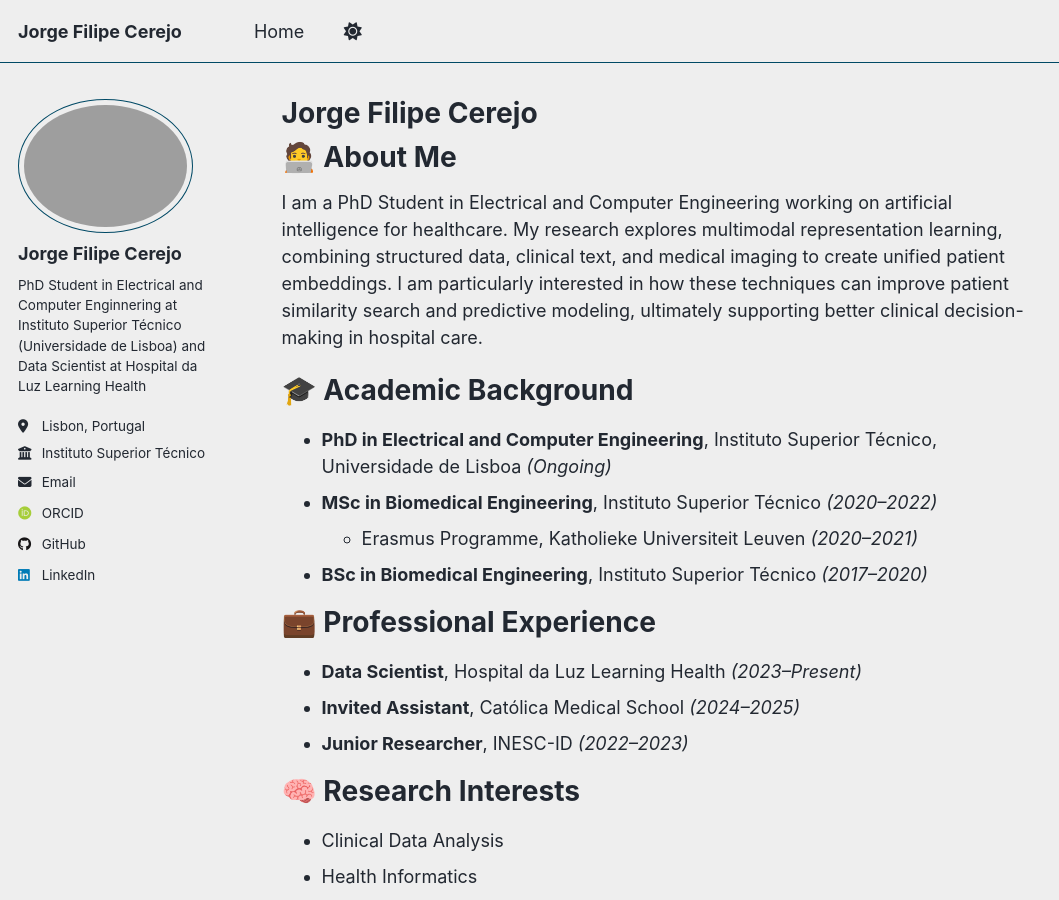
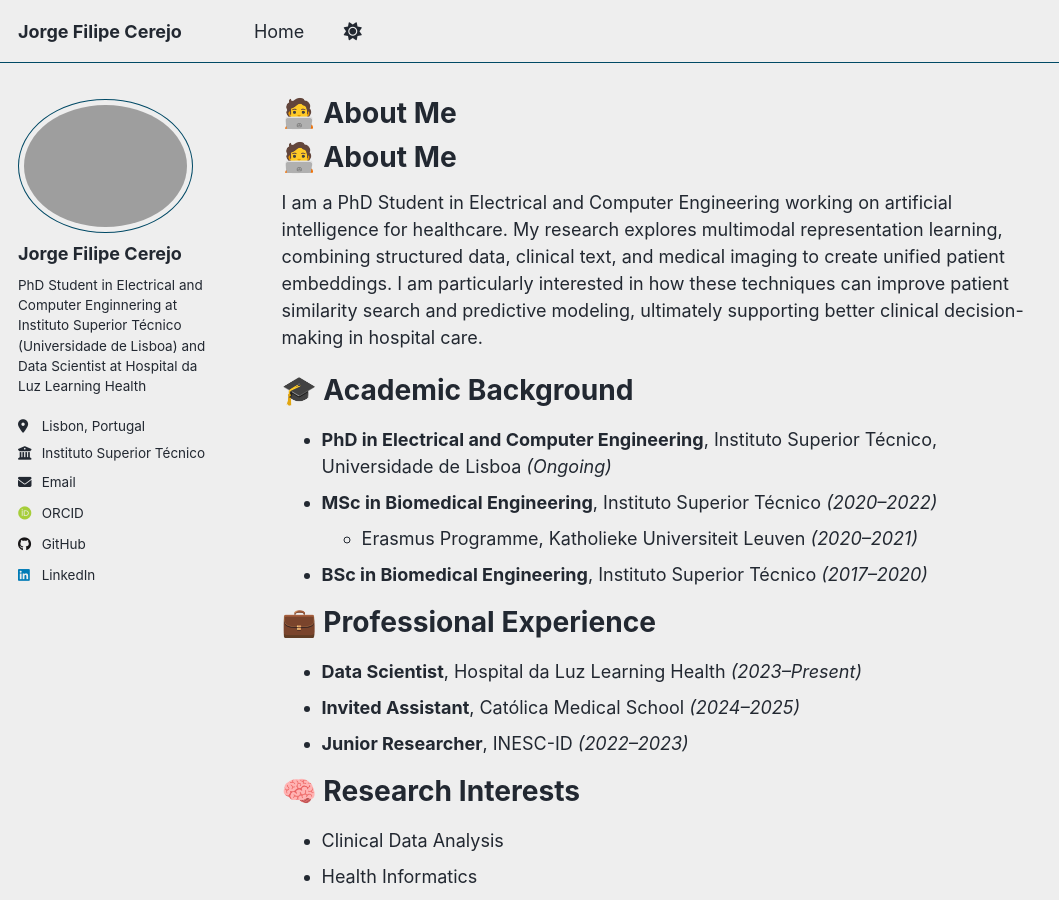
Before and after one commit to jfcerejo/jorge-cerejo.github.io, a Jekyll site: the page built from _pages/about.md, in a window 1280 px wide and 900 px high. Shown: the whole window, without its empty margins (0-1059 px from the left). Built offline with Jekyll 4.4.1, drawn with Linux system fonts in a browser that asks for light colours; some web fonts are replaced; a script that is not in the unit is left out; our own code applies the rules of GitHub Pages for plain Markdown files.

Commit message:
Remove title from about page

```diff
--- a/_pages/about.md
+++ b/_pages/about.md
@@ -1,6 +1,6 @@
 ---
 permalink: /
-title: Jorge Filipe Cerejo
+title:
 author_profile: true
 redirect_from:
   - /about/
```
